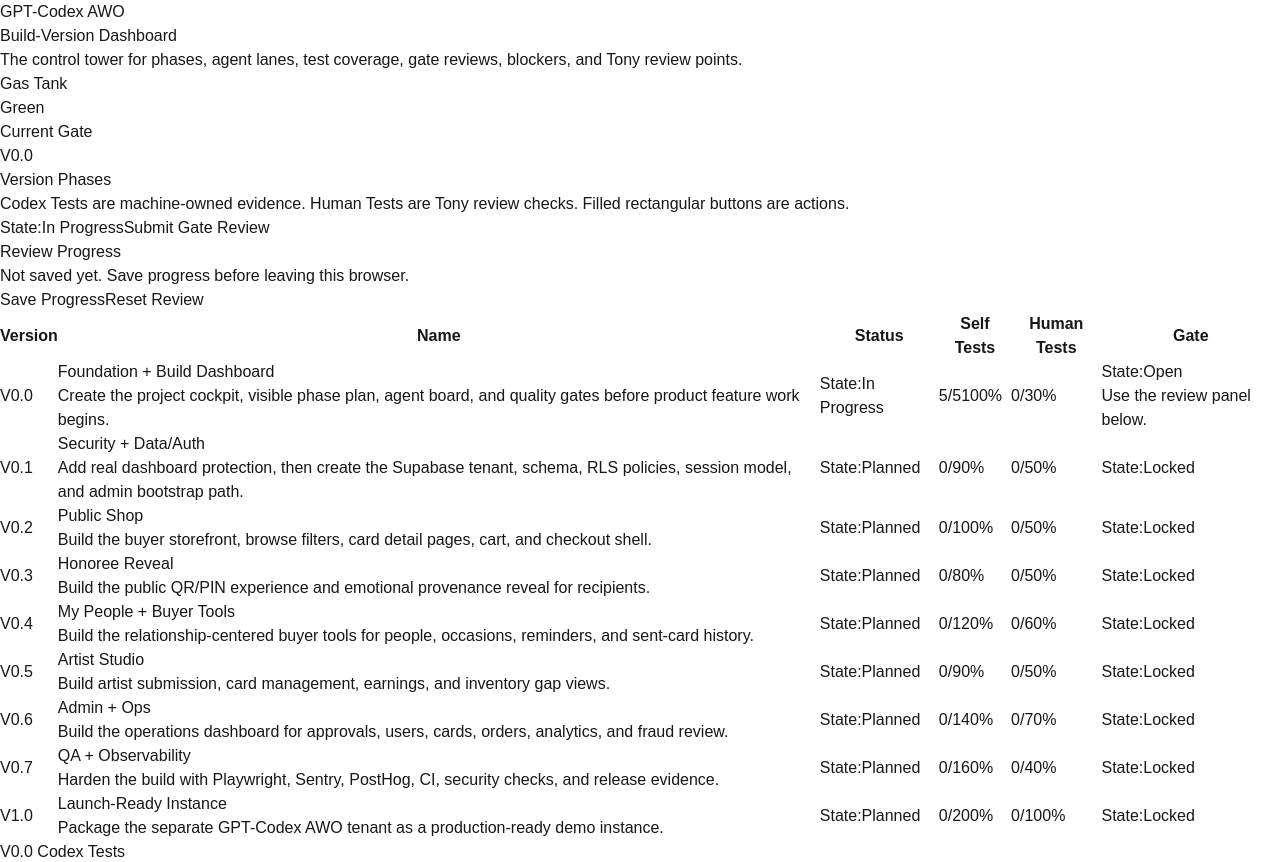
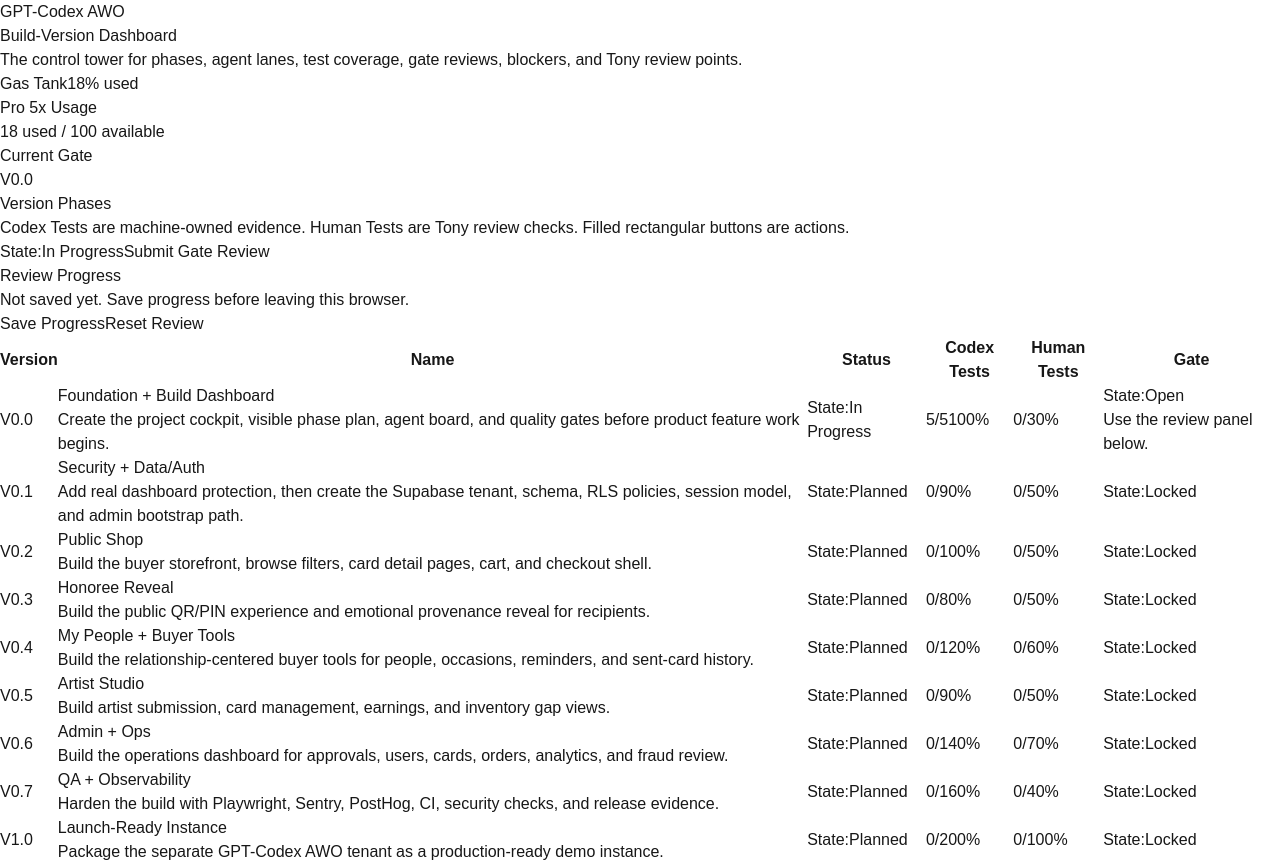
Before and after one commit to TBHVision/gpt-codex-awo, a Next.js app: page /admin/build in a window 1280 px wide. Shown: the top 862 px of the page. Built offline with nearby package versions, Linux system fonts and the light colour scheme.

Commit message:
chore: sync dashboard review state labels

```diff
--- a/src/app/admin/build/BuildDashboardClient.tsx
+++ b/src/app/admin/build/BuildDashboardClient.tsx
@@ -36,7 +36,7 @@
   "Tony confirms the dashboard model is useful enough to guide V0.1",
 ];
 
-const storageKey = "awo-build-dashboard-v0";
+const storageKey = "awo-build-dashboard-v0.0.2";
 
 type SavedDashboardState = {
   selfChecked: boolean[];
@@ -153,6 +153,7 @@
 }
 
 export default function BuildDashboardClient() {
+  const gasTankPercent = Math.round((gasTank.used / gasTank.available) * 100);
   const [selfChecked, setSelfChecked] = useState(() =>
     selfTests.map((item) =>
       [
@@ -327,11 +328,21 @@
           </div>
           <div className="grid gap-3 sm:grid-cols-2 lg:w-[420px]">
             <div className="rounded-lg border border-emerald-200 bg-emerald-50 p-4">
-              <div className="text-sm font-medium text-emerald-900">
-                Gas Tank
+              <div className="flex items-center justify-between gap-3 text-sm font-medium text-emerald-900">
+                <span>Gas Tank</span>
+                <span>{gasTankPercent}% used</span>
               </div>
               <div className="mt-1 text-2xl font-semibold text-emerald-950">
                 {gasTank.label}
+              </div>
+              <div className="mt-3 h-2 rounded-full bg-emerald-100">
+                <div
+                  className="h-2 rounded-full bg-emerald-700"
+                  style={{ width: `${gasTankPercent}%` }}
+                />
+              </div>
+              <div className="mt-2 text-xs font-medium text-emerald-900">
+                {gasTank.used} used / {gasTank.available} available
               </div>
             </div>
             <div className="rounded-lg border border-blue-200 bg-blue-50 p-4">
@@ -398,7 +409,7 @@
                     <th className="py-3 pr-4 font-semibold">Version</th>
                     <th className="py-3 pr-4 font-semibold">Name</th>
                     <th className="py-3 pr-4 font-semibold">Status</th>
-                    <th className="py-3 pr-4 font-semibold">Self Tests</th>
+                    <th className="py-3 pr-4 font-semibold">Codex Tests</th>
                     <th className="py-3 pr-4 font-semibold">Human Tests</th>
                     <th className="py-3 pr-4 font-semibold">Gate</th>
                   </tr>
--- a/src/data/build-dashboard.ts
+++ b/src/data/build-dashboard.ts
@@ -31,7 +31,9 @@
 };
 
 export const gasTank = {
-  label: "Green",
+  available: 100,
+  label: "Pro 5x Usage",
+  used: 18,
   detail:
     "Pro 5x is the right starting tier. Move toward Pro 20x only if long-running parallel agent work repeatedly hits usage limits or slows delivery.",
 };
```
Also changed, not shown: 3 other files (tests, documents, lock files or other folders).
